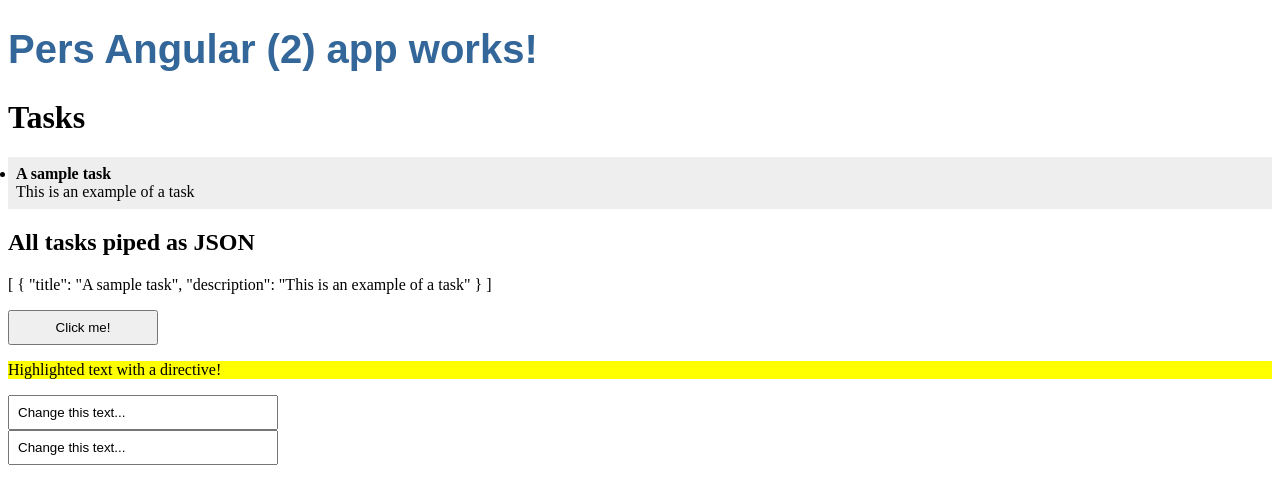
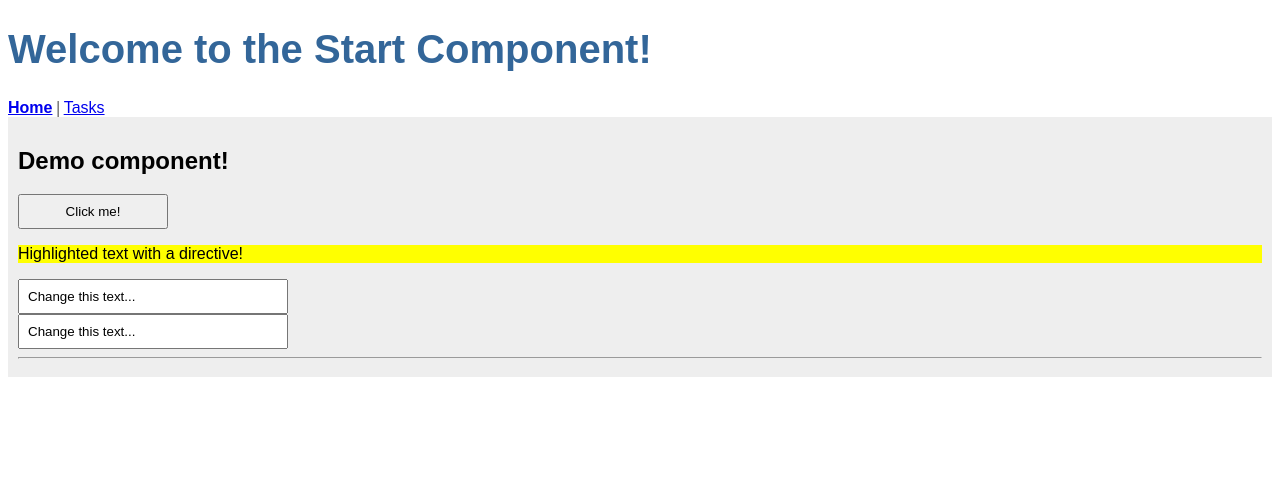
Before and after one commit to persyl/PersAngularApp, an Angular app: page / in a window 1280 px wide. Shown: the top 504 px of the page. Built offline with nearby package versions, Linux system fonts and the light colour scheme.

Commit message:
Refactored components to use routing navigation

```diff
--- a/src/app/app.component.css
+++ /dev/null
@@ -1,17 +0,0 @@
-body{
-  font-size:14px;
-  line-height:16px;
-}
-h1 {
-  color: #369;
-  font-family: Arial, Helvetica, sans-serif;
-  font-size: 250%;
-}
-button {
-  min-width:150px;
-  padding:8px;
-}
-.greeting {
-  padding:8px;
-  min-width: 250px;
-}
--- a/src/app/app.module.ts
+++ b/src/app/app.module.ts
@@ -3,22 +3,45 @@
 import { FormsModule } from '@angular/forms';
 import { HttpModule } from '@angular/http';
 
-import { AppComponent } from './app.component';
+import { StartComponent } from './start.component';
+import { DemoComponent } from './demo.component';
 import {TasksComponent} from './tasks.component';
 import { HighlightDirective } from './highlight.directive'; //My own custom directive
 
+import { RouterModule, Routes } from '@angular/router';
+
+const appRoutes: Routes = [
+  //{ path: 'task/:id',      component: TaskDetailComponent },
+  {
+    path: 'tasks',
+    component: TasksComponent,
+    data: { title: 'Tasklist' }
+  },
+  { path: '',
+    component: DemoComponent,
+    data:{ title: 'Demo title from route'}
+  },
+  // { path: '',
+  //   redirectTo: '/tasks',
+  //   pathMatch: 'full'
+  // },
+  //{ path: '**', component: PageNotFoundComponent }
+];
+
 @NgModule({
   declarations: [
-    AppComponent,
+    StartComponent,
+    DemoComponent,
     TasksComponent,
     HighlightDirective
   ],
   imports: [
+    RouterModule.forRoot(appRoutes),
     BrowserModule,
     FormsModule,
     HttpModule
   ],
   providers: [],
-  bootstrap: [AppComponent]
+  bootstrap: [StartComponent]
 })
 export class AppModule { }
--- /dev/null
+++ b/src/app/demo.component.css
@@ -0,0 +1,8 @@
+button {
+  min-width:150px;
+  padding:8px;
+}
+.greeting {
+  padding:8px;
+  min-width: 250px;
+}
--- a/src/app/app.component.html
+++ b/src/app/demo.component.html
@@ -1,8 +1,6 @@
 <h1>
   {{title}}
 </h1>
-
-<tasks></tasks>
 
 <button (click)="onClick()">Click me!</button>
 
@@ -15,3 +13,4 @@
 <br />
 <!-- With [(ngModel)] -->
 <input class="greeting" type="text" [(ngModel)]="greeting" />
+<hr />
--- a/src/app/app.component.ts
+++ b/src/app/demo.component.ts
@@ -1,12 +1,12 @@
 import { Component, OnInit } from '@angular/core';
 
 @Component({
-  selector: 'app-root',
-  templateUrl: './app.component.html',
-  styleUrls: ['./app.component.css'],
+  selector: 'demo',
+  templateUrl: './demo.component.html',
+  styleUrls: ['./demo.component.css'],
 })
-export class AppComponent implements OnInit {
-  title = 'Pers Angular (2) app works!';
+export class DemoComponent implements OnInit {
+  title:string = 'Demo component!';
   age:number = 30;
   greeting:string = 'Change this text...';
 
--- /dev/null
+++ b/src/app/start.component.css
@@ -0,0 +1,18 @@
+* {
+  font-family: Arial, Helvetica, sans-serif;
+}
+body{
+  font-size:14px;
+  line-height:16px;
+}
+h1 {
+  color: #369;
+  font-size: 250%;
+}
+section {
+  background-color: #eeeeee;
+  padding:10px;
+}
+.active {
+  font-weight:bold;
+}
--- /dev/null
+++ b/src/app/start.component.html
@@ -0,0 +1,9 @@
+<h1>
+  {{title}}
+</h1>
+
+<a routerLink="/" routerLinkActive="active">Home</a> | <a routerLink="/tasks" routerLinkActive="active">Tasks</a>
+
+<section>
+<router-outlet></router-outlet>
+</section>
--- /dev/null
+++ b/src/app/start.component.ts
@@ -0,0 +1,10 @@
+import { Component } from '@angular/core';
+
+@Component({
+  selector: 'app-root',
+  templateUrl: './start.component.html',
+  styleUrls: ['./start.component.css'],
+})
+export class StartComponent {
+  title:string = 'Welcome to the Start Component!';
+}
--- a/src/app/tasks.component.html
+++ b/src/app/tasks.component.html
@@ -1,4 +1,5 @@
-<h1>Tasks</h1>
+<h1>{{title}}</h1>
+
 <ul class="tasks">
   <li *ngFor="let task of tasks"><b>{{ task.title }}</b><br />{{ task.description }}</li>
 </ul>
--- a/src/app/tasks.component.ts
+++ b/src/app/tasks.component.ts
@@ -9,6 +9,7 @@
   styleUrls: ['./tasks.component.css'],
 })
 export class TasksComponent {
+  title:string = 'Tasks Component!';
   tasks: Task[];
 
   constructor(private taskService: TaskService){
```
Also changed, not shown: 1 other file (tests, documents, lock files or other folders).
